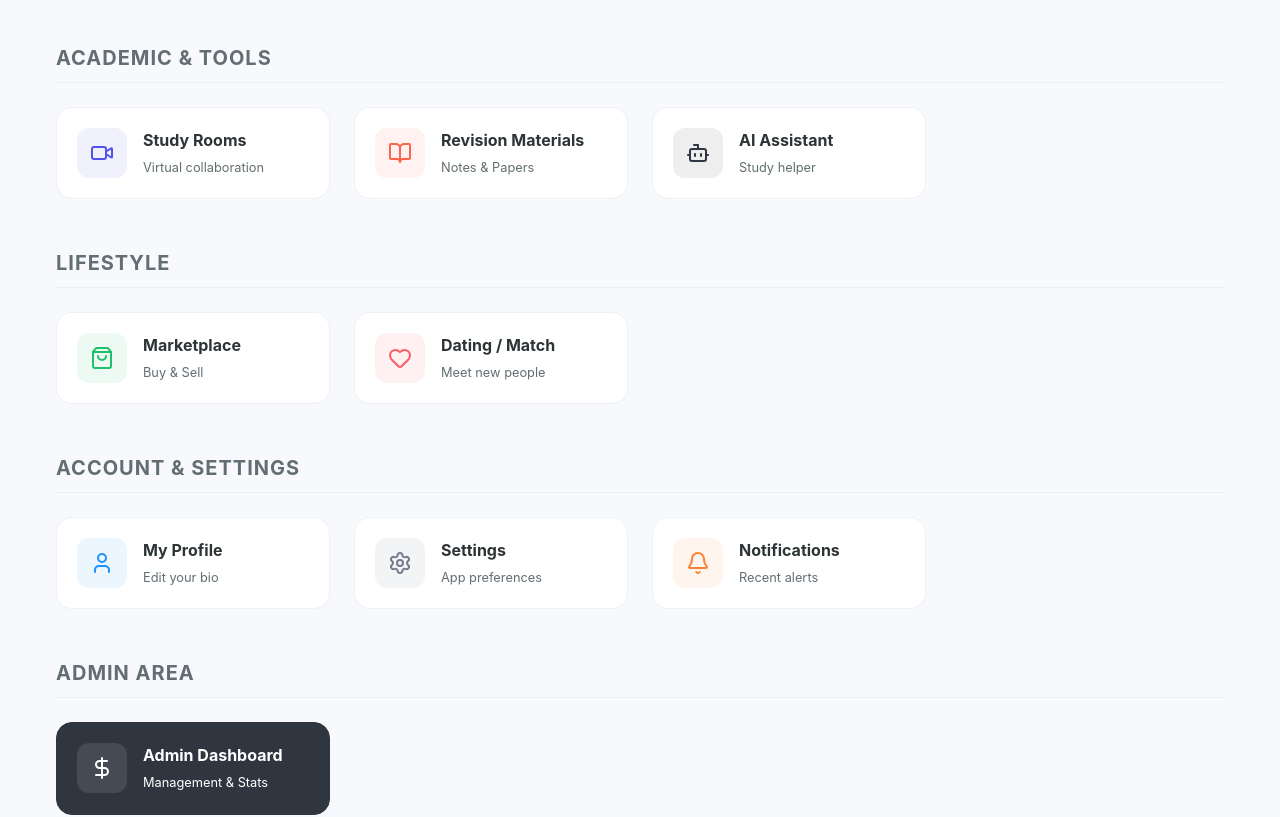
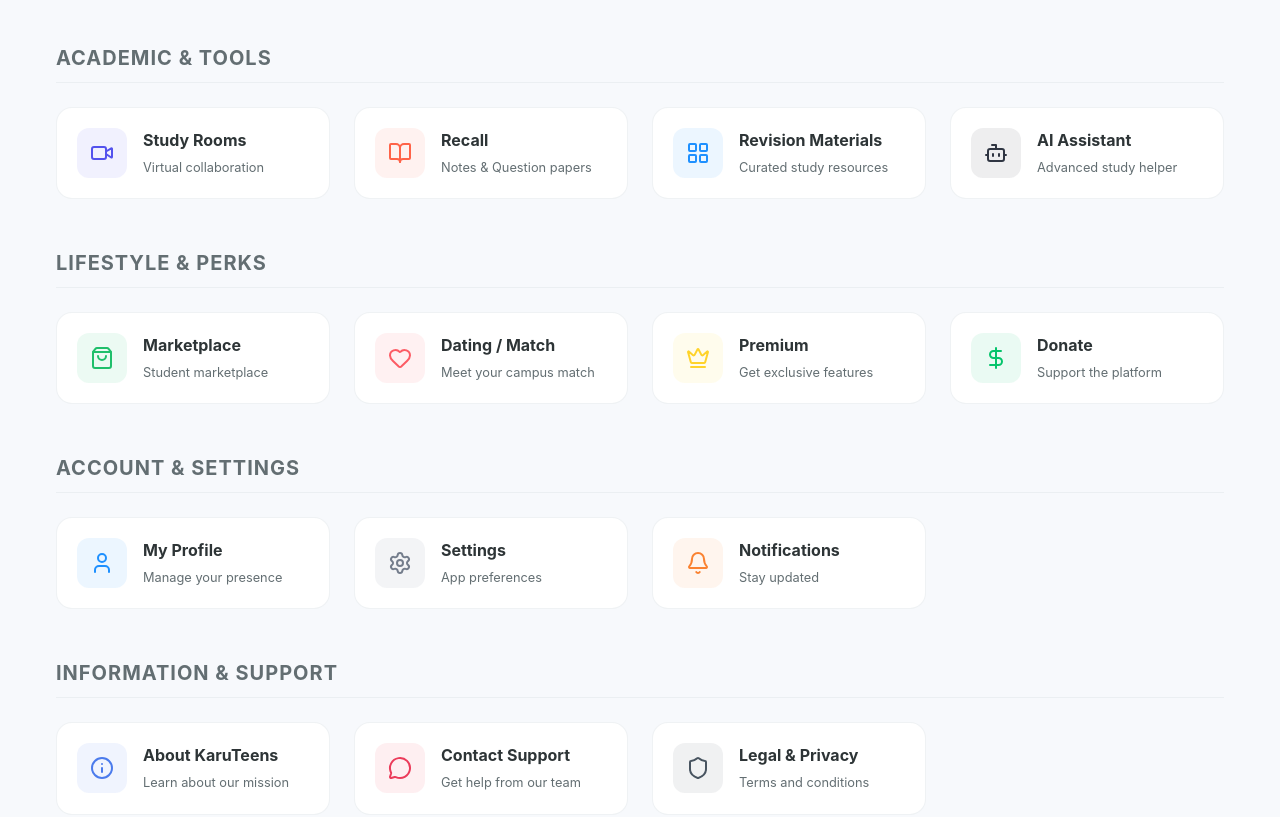
Before and after one commit to Proffindustries/KaruTeens1, a React (Vite) app: page /explore in a window 1280 px wide. Shown: the part 500-1317 px from the top of the page. Built offline with nearby package versions, Linux system fonts and the light colour scheme; no server answers.

Commit message:
fixed home in frontend and some features in explore

```diff
--- a/src/components/Navbar.jsx
+++ b/src/components/Navbar.jsx
@@ -23,7 +23,6 @@
 
                 {/* Desktop Nav */}
                 <div className="nav-links desktop-only">
-                    <NavLink to="/" className={({ isActive }) => isActive ? 'nav-link active' : 'nav-link'} state={{ explicitHome: true }}>Home</NavLink>
                     <NavLink to="/feed" className={({ isActive }) => isActive ? 'nav-link active' : 'nav-link'}>Feed</NavLink>
                     <NavLink to="/explore" className={({ isActive }) => isActive ? 'nav-link active' : 'nav-link'}>Explore</NavLink>
                     <NavLink to="/marketplace" className={({ isActive }) => isActive ? 'nav-link active' : 'nav-link'}>Market</NavLink>
@@ -55,7 +54,6 @@
             {/* Mobile Menu */}
             {isOpen && (
                 <div className="mobile-menu">
-                    <Link to="/" className="mobile-link" onClick={toggleMenu} state={{ explicitHome: true }}>Home</Link>
                     <Link to="/feed" className="mobile-link" onClick={toggleMenu}>Feed</Link>
                     <Link to="/explore" className="mobile-link" onClick={toggleMenu}>Explore</Link>
                     <Link to="/marketplace" className="mobile-link" onClick={toggleMenu}>Marketplace</Link>
--- a/src/pages/ExplorePage.jsx
+++ b/src/pages/ExplorePage.jsx
@@ -27,23 +27,34 @@
             title: "Academic & Tools",
             links: [
                 { name: "Study Rooms", path: "/study-rooms", icon: <Video size={24} />, color: "#5352ed", desc: "Virtual collaboration" },
-                { name: "Revision Materials", path: "/recall", icon: <BookOpen size={24} />, color: "#ff6348", desc: "Notes & Papers" },
-                { name: "AI Assistant", path: "/ai-assistant", icon: <Bot size={24} />, color: "#2f3542", desc: "Study helper" },
+                { name: "Recall", path: "/recall", icon: <BookOpen size={24} />, color: "#ff6348", desc: "Notes & Question papers" },
+                { name: "Revision Materials", path: "/revision-materials", icon: <LayoutGrid size={24} />, color: "#1e90ff", desc: "Curated study resources" },
+                { name: "AI Assistant", path: "/ai-assistant", icon: <Bot size={24} />, color: "#2f3542", desc: "Advanced study helper" },
             ]
         },
         {
-            title: "Lifestyle",
+            title: "Lifestyle & Perks",
             links: [
-                { name: "Marketplace", path: "/marketplace", icon: <ShoppingBag size={24} />, color: "#20bf6b", desc: "Buy & Sell" },
-                { name: "Dating / Match", path: "/date", icon: <Heart size={24} />, color: "#fc5c65", desc: "Meet new people" },
+                { name: "Marketplace", path: "/marketplace", icon: <ShoppingBag size={24} />, color: "#20bf6b", desc: "Student marketplace" },
+                { name: "Dating / Match", path: "/date", icon: <Heart size={24} />, color: "#fc5c65", desc: "Meet your campus match" },
+                { name: "Premium", path: "/premium", icon: <Crown size={24} />, color: "#ffd32a", desc: "Get exclusive features" },
+                { name: "Donate", path: "/donate", icon: <DollarSign size={24} />, color: "#05c46b", desc: "Support the platform" },
             ]
         },
         {
             title: "Account & Settings",
             links: [
-                { name: "My Profile", path: "/profile", icon: <User size={24} />, color: "#1e90ff", desc: "Edit your bio" },
+                { name: "My Profile", path: "/profile", icon: <User size={24} />, color: "#1e90ff", desc: "Manage your presence" },
                 { name: "Settings", path: "/settings", icon: <Settings size={24} />, color: "#747d8c", desc: "App preferences" },
-                { name: "Notifications", path: "/notifications", icon: <Bell size={24} />, color: "#fa8231", desc: "Recent alerts" },
+                { name: "Notifications", path: "/notifications", icon: <Bell size={24} />, color: "#fa8231", desc: "Stay updated" },
+            ]
+        },
+        {
+            title: "Information & Support",
+            links: [
+                { name: "About KaruTeens", path: "/about", icon: <Info size={24} />, color: "#4b7bec", desc: "Learn about our mission" },
+                { name: "Contact Support", path: "/contact", icon: <MessageCircle size={24} />, color: "#eb3b5a", desc: "Get help from our team" },
+                { name: "Legal & Privacy", path: "/legal", icon: <Shield size={24} />, color: "#485460", desc: "Terms and conditions" },
             ]
         }
     ];
```
